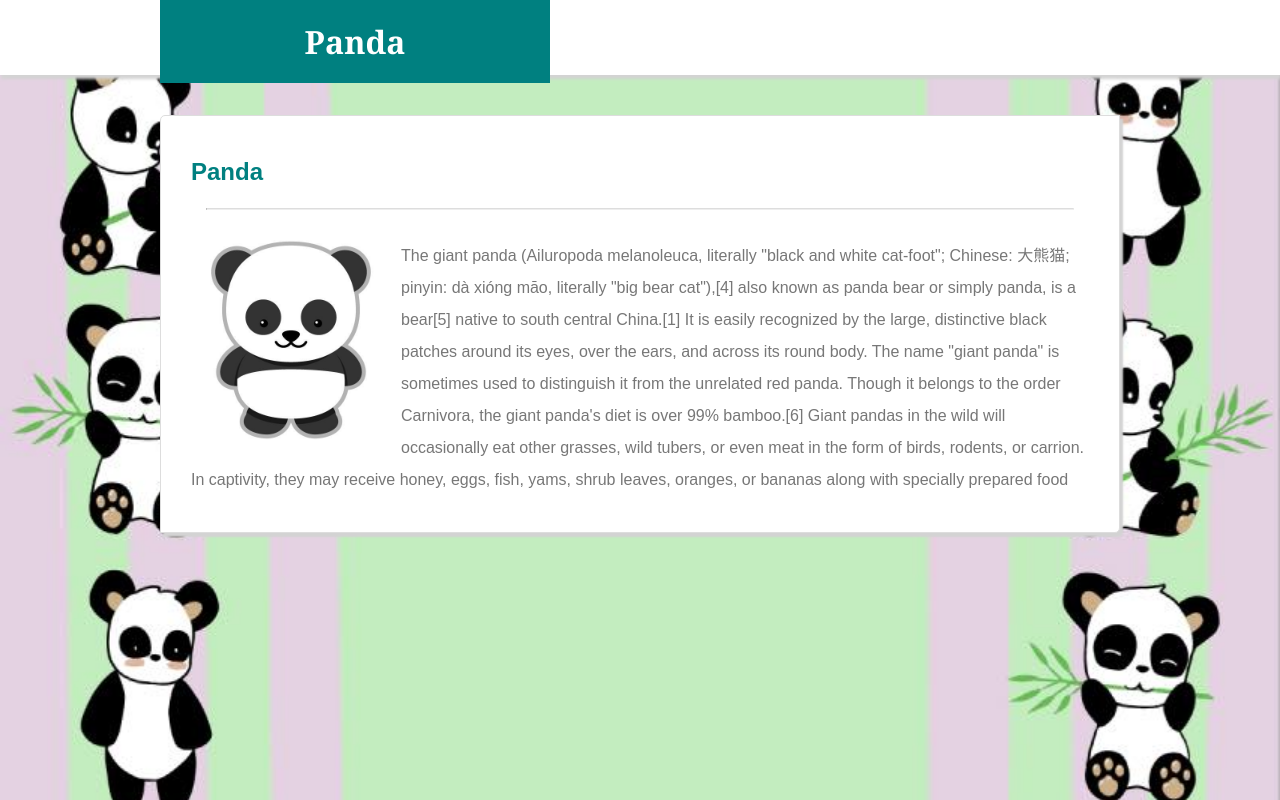
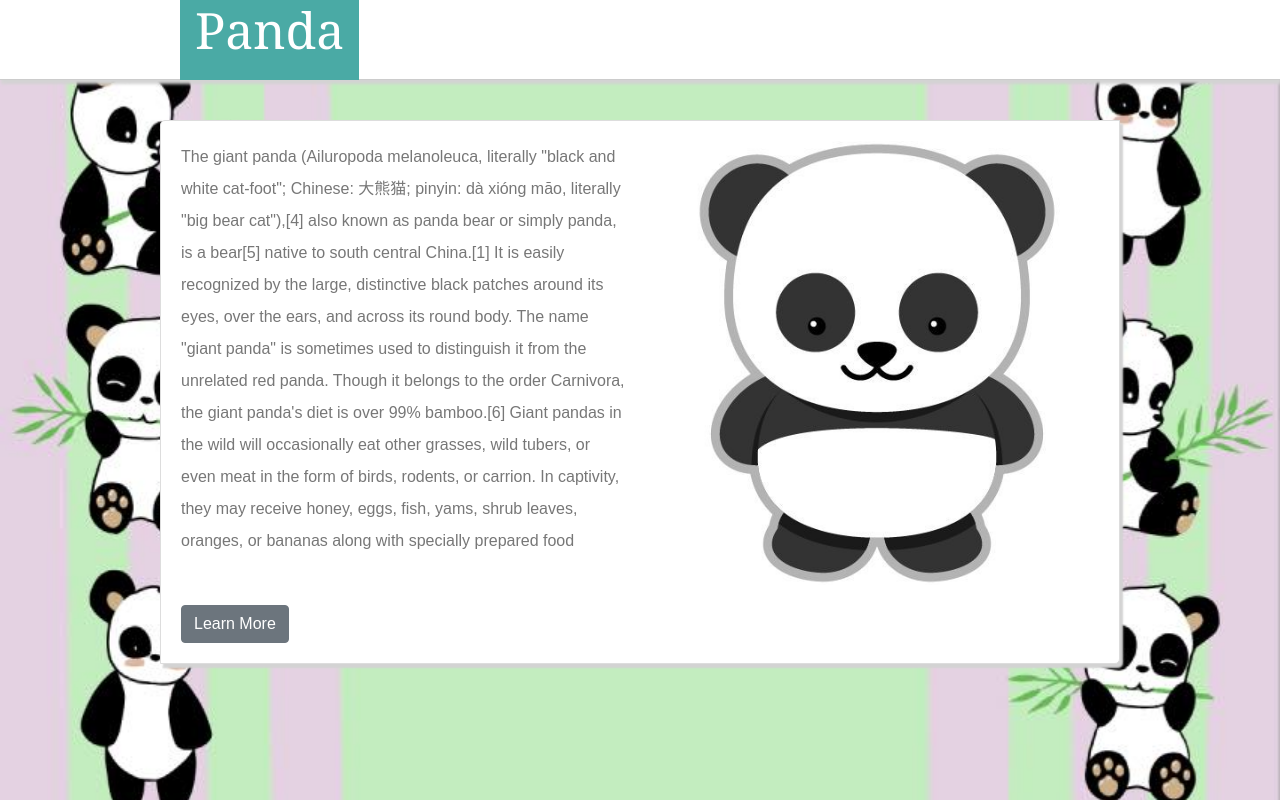
Before and after one commit to kitkat0202/panda, a plain HTML site: page index.html in a window 1280 px wide. Drawn offline with nearby package versions, Linux system fonts and the light colour scheme.

Commit message:
added bootstrap

```diff
--- a/index.html
+++ b/index.html
@@ -5,7 +5,9 @@
     <meta name="viewport" content="width=device-width, initial-scale=1.0">
     <meta http-equiv="X-UA-Compatible" content="ie=edge">
     <title>Website Again...</title>
+    <link rel="stylesheet" href="https://maxcdn.bootstrapcdn.com/bootstrap/4.1.0/css/bootstrap.min.css">
     <link rel="stylesheet" href="style.css">
+
 </head>
 <body>
     <header>
@@ -15,13 +17,28 @@
     </header>
 
 
-    <div class="container">
-        <section class="info">
+    <!-- <div class="container-fluid ">
+        <div class="row jumbotron">
             <h2>Panda</h2>
             <hr>
-            <img src="images/panda-500X500.jpg" id="me-pic" alt="Xion x Roxas">
+            <div class="col-xs-12 col-sm-12 col-md-9 col-lg-9 col-xl-10">
+                <img src="images/panda-500X500.jpg" id="me-pic" alt="Xion x Roxas">
+            </div>
             <p>The giant panda (Ailuropoda melanoleuca, literally "black and white cat-foot"; Chinese: 大熊猫; pinyin: dà xióng māo, literally "big bear cat"),[4] also known as panda bear or simply panda, is a bear[5] native to south central China.[1] It is easily recognized by the large, distinctive black patches around its eyes, over the ears, and across its round body. The name "giant panda" is sometimes used to distinguish it from the unrelated red panda. Though it belongs to the order Carnivora, the giant panda's diet is over 99% bamboo.[6] Giant pandas in the wild will occasionally eat other grasses, wild tubers, or even meat in the form of birds, rodents, or carrion. In captivity, they may receive honey, eggs, fish, yams, shrub leaves, oranges, or bananas along with specially prepared food</p>
         </section>
+    </div> -->
+
+    <div class="container-fluid padding container section">
+        <div class="row padding">
+            <div class="col-lg-6">
+                <p>The giant panda (Ailuropoda melanoleuca, literally "black and white cat-foot"; Chinese: 大熊猫; pinyin: dà xióng māo, literally "big bear cat"),[4] also known as panda bear or simply panda, is a bear[5] native to south central China.[1] It is easily recognized by the large, distinctive black patches around its eyes, over the ears, and across its round body. The name "giant panda" is sometimes used to distinguish it from the unrelated red panda. Though it belongs to the order Carnivora, the giant panda's diet is over 99% bamboo.[6] Giant pandas in the wild will occasionally eat other grasses, wild tubers, or even meat in the form of birds, rodents, or carrion. In captivity, they may receive honey, eggs, fish, yams, shrub leaves, oranges, or bananas along with specially prepared food</p>
+                <br>
+                <a href="#"><button type="button" class="btn btn-secondary">Learn More</button></a>
+            </div>
+            <div class="col-lg-6">
+                <img src="images/panda-500X500.jpg" alt="450x317" class="img-fluid">
+            </div>
+        </div>
     </div>
 
 
--- a/style.css
+++ b/style.css
@@ -1,25 +1,25 @@
 body {
-    margin: 0px;
-    padding: 0px;
     font-family: 'Arial', 'Helvetica Neue', Helvetica, sans-serif;
     color: #777777;
     background-image: url("images/panda_-background.jpg");
-    /* background-repeat: repeat; */
     background-size: cover;
-    position: relative;
     height: 100%;
 }
 
 
 header {
-    padding: 0px;
-    margin-top: 0px;
     background-color: #fff;
     width: 100%;
     box-shadow: 1px 4px 3px lightgray;
+    border-bottom: 1px solid #cccccc;
+    background-color: #fff;
+    min-width: 960px;
+    height: 80px;
 }
 
-section {
+
+
+.section {
     border: 1px solid #dddddd;
     border-radius: 5px 0px;
     margin-top: 40px;
@@ -30,43 +30,35 @@ section {
     box-shadow: 3px 4px 2px lightgray;
 }
 
-h2 {
-    color: teal;
+.container {
+    width: 960px;
 }
 
-hr {
-    margin: 0px 15px 30px 15px;
-    border-top: 1px solid #dddddd;
-}
-
-.container {
-    width: 960px;
-    margin: 0px auto;
-}
-
-.top-height{
-    height: 75px;
+.padding {
+    padding: 10px;
 }
 
 .top-name {
-    width: 350px;
-    background-color: teal;
+    position: relative;
     color: #fff;
     font-family: 'Georgia', Times, Times New Roman, serif;
     float: left;
-    margin: 0px;
-    text-align: center;
-    padding: 20px;
+    margin-top: 0px;
+    margin-left: 20px;
+    font-size: 50px;
+    z-index: 1;
+}
+
+.top-name::before {
+    content: '';
+    position: absolute;
+    left: -10%;
+    width: 120%;
+    height: 80px;
+    background-color: #4aaaa5;
+    z-index: -1;
 }
 
 .outside {
     margin: 100px;
 }
-
-/* Index page picture */
-#me-pic {
-    width: 200px;
-    height: 200px;
-    margin-right: 10px;
-    float: left;
-}
```
Also changed, not shown: 1 other file.
